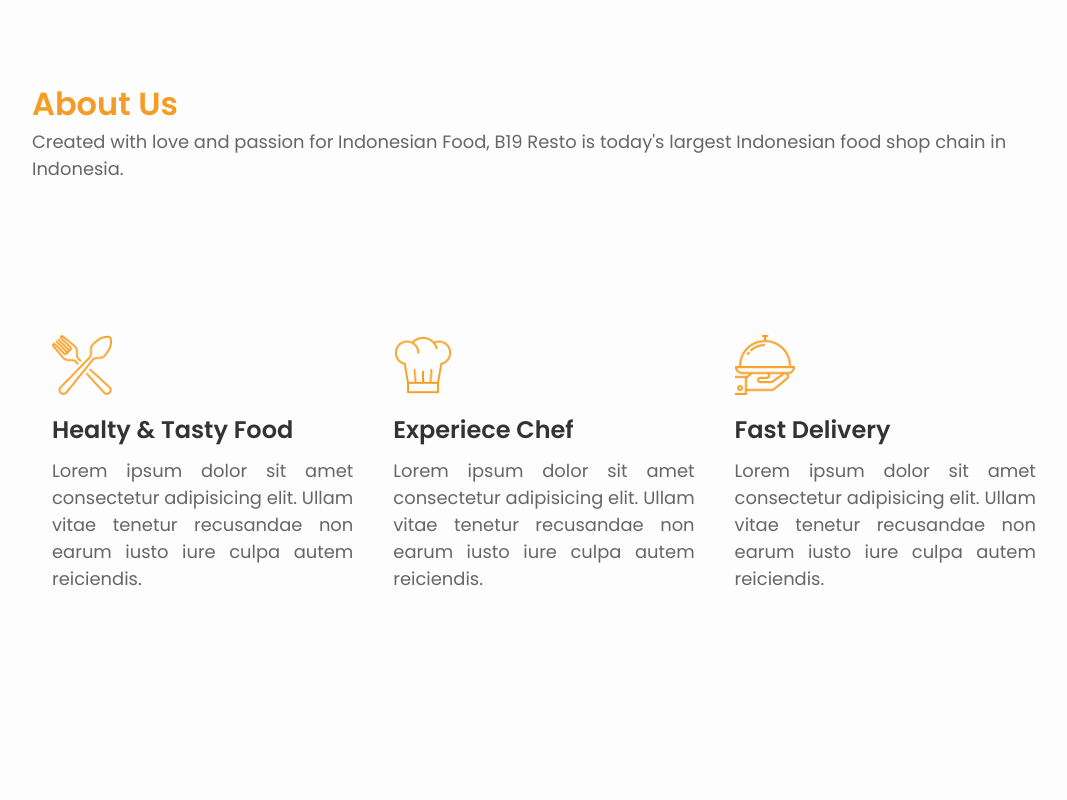
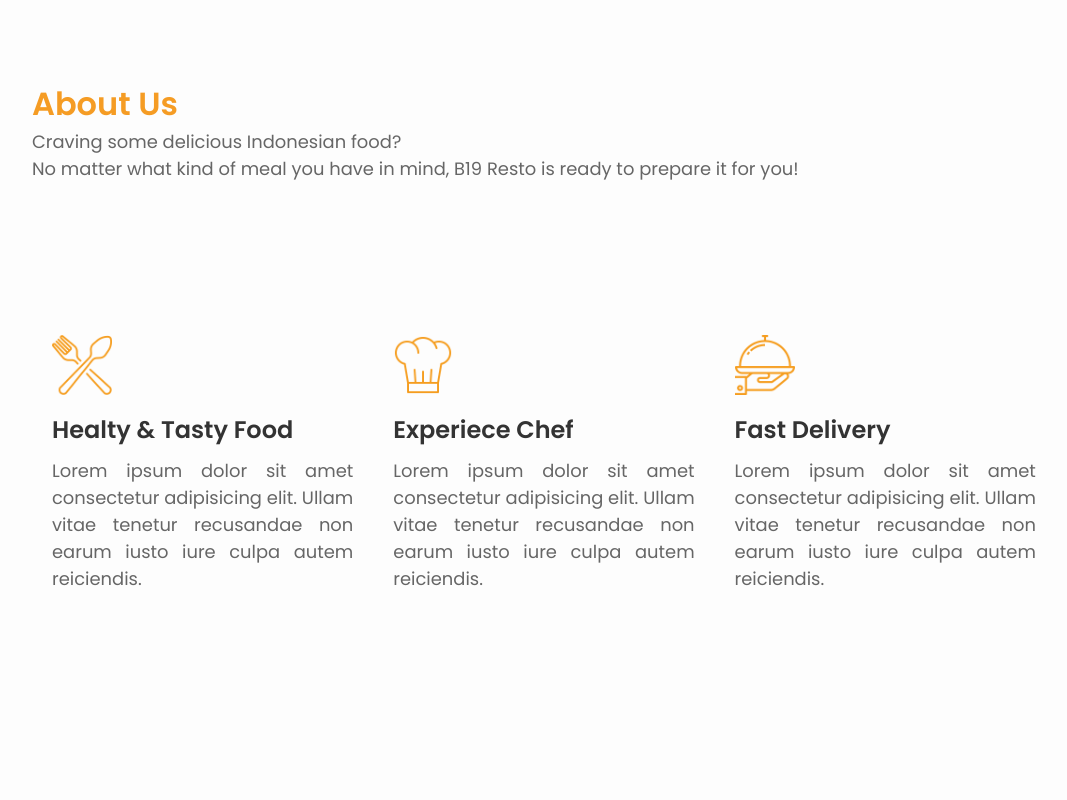
Before and after one commit to gaisaniks/B19, a plain HTML site: page index.html in a window 1280 px wide. Shown: the part 840-1640 px from the top of the page, without its empty margins (96-1163 px from the left). Drawn offline with nearby package versions, Linux system fonts and the light colour scheme.

Commit message:
update about us

```diff
--- a/index.html
+++ b/index.html
@@ -52,7 +52,8 @@
     <section class="about" id="about">
       <div class="tagline">
         <h1>About Us</h1>
-        <p>Created with love and passion for Indonesian Food, B19 Resto is today's largest Indonesian food shop chain in Indonesia.</p>
+        <p>Craving some delicious Indonesian food?</p>
+        <p>No matter what kind of meal you have in mind, B19 Resto is ready to prepare it for you!</p>
       </div>
 
       <div class="row">
@@ -137,7 +138,7 @@
       <div class="footer-box">
           <div class="footer-content">
             <h2>About B19 Resto</h2>
-            <p>Craving some delicious Indonesian food? No matter what kind of meal you have in mind, B19 Resto is ready to prepare it for you. Established in 2021, B19 Resto has been serve Indonesian food all day. We’re here to serve you the best food around, whenever you’re looking for a great Indonesian restaurant.</p>
+            <p>Created with love and passion for Indonesian Food, B19 Resto is today's largest Indonesian food shop chain in Indonesia. Established in 2021, B19 Resto has been serve Indonesian food all day. We’re here to serve you the best food around, whenever you’re looking for a great Indonesian restaurant.</p>
           </div>
           <div class="footer-content">
             <h2>Get News & Offers</h2>
```
